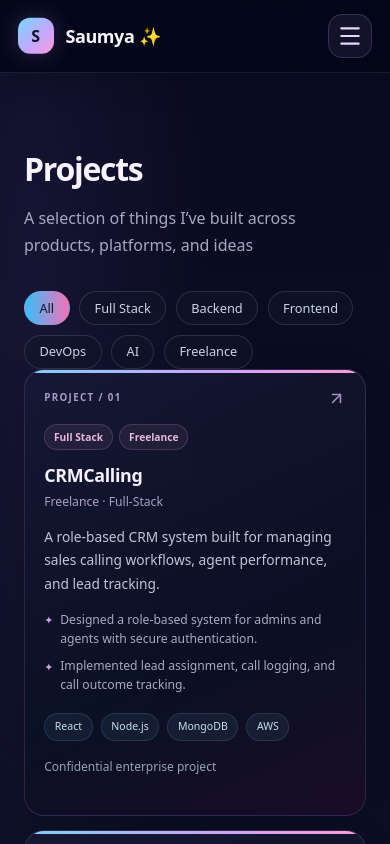
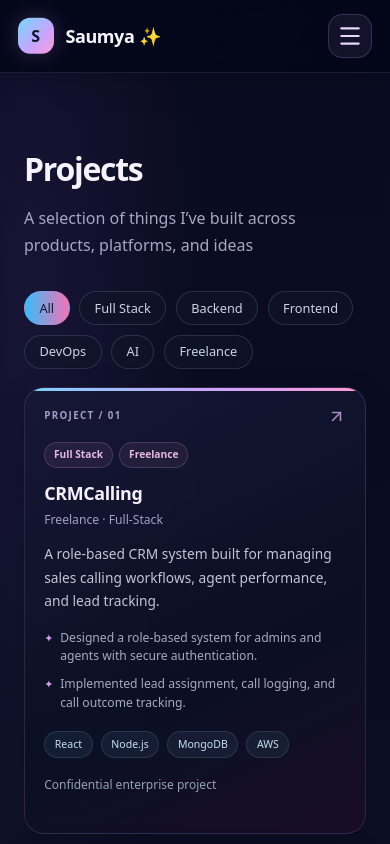
Before and after one commit to saumyasrivastava08/saumya-srivastava, a Next.js app: page /projects in a window 390 px wide. Shown: the top 844 px of the page. Built offline with nearby package versions, Linux system fonts and the light colour scheme.

Commit message:
Add clear spacing between project filters and cards

```diff
--- a/styles/components.css
+++ b/styles/components.css
@@ -1494,3 +1494,16 @@
 @media (max-width: 640px) {
   .projects-grid { row-gap: .9rem; }
 }
+
+
+/* PROJECTS — keep category filters visually separate from the card grid */
+.project-chips {
+  margin-bottom: 1.5rem;
+}
+.projects-grid {
+  margin-top: 1.5rem;
+}
+@media (max-width: 640px) {
+  .project-chips { margin-bottom: 1.1rem; }
+  .projects-grid { margin-top: 1.1rem; }
+}
```
